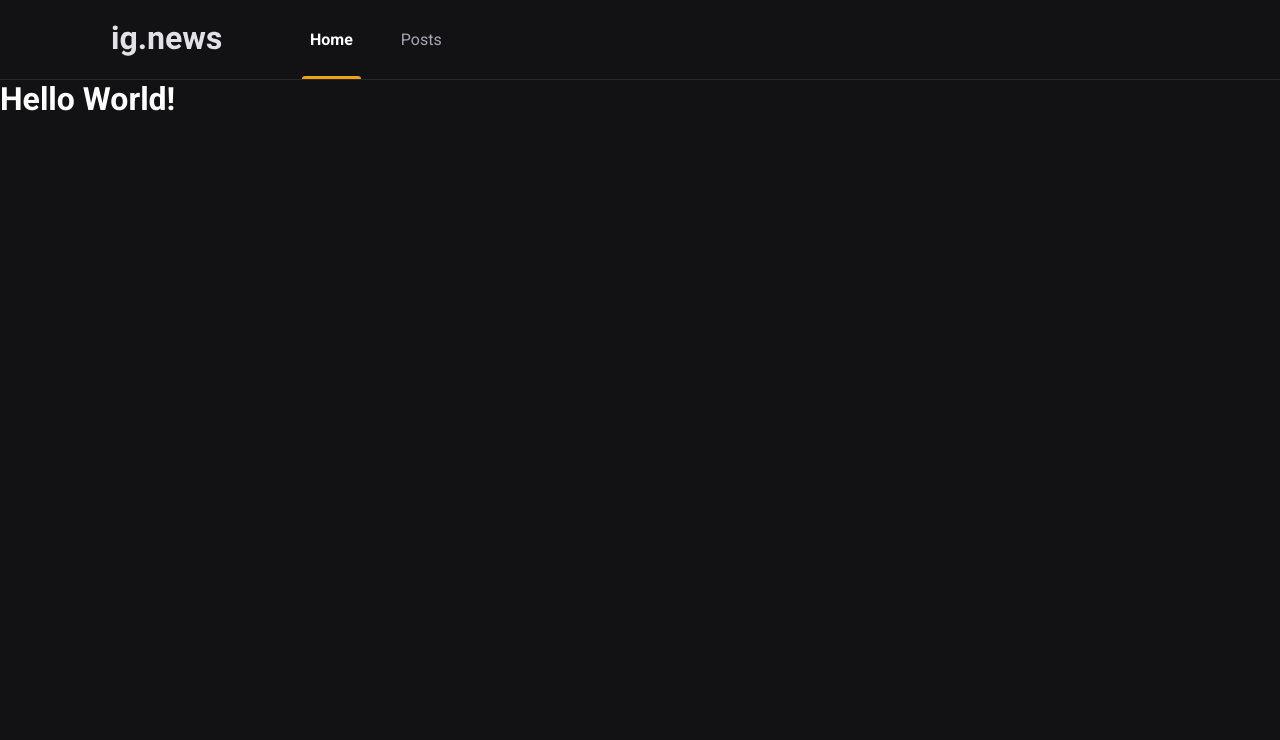
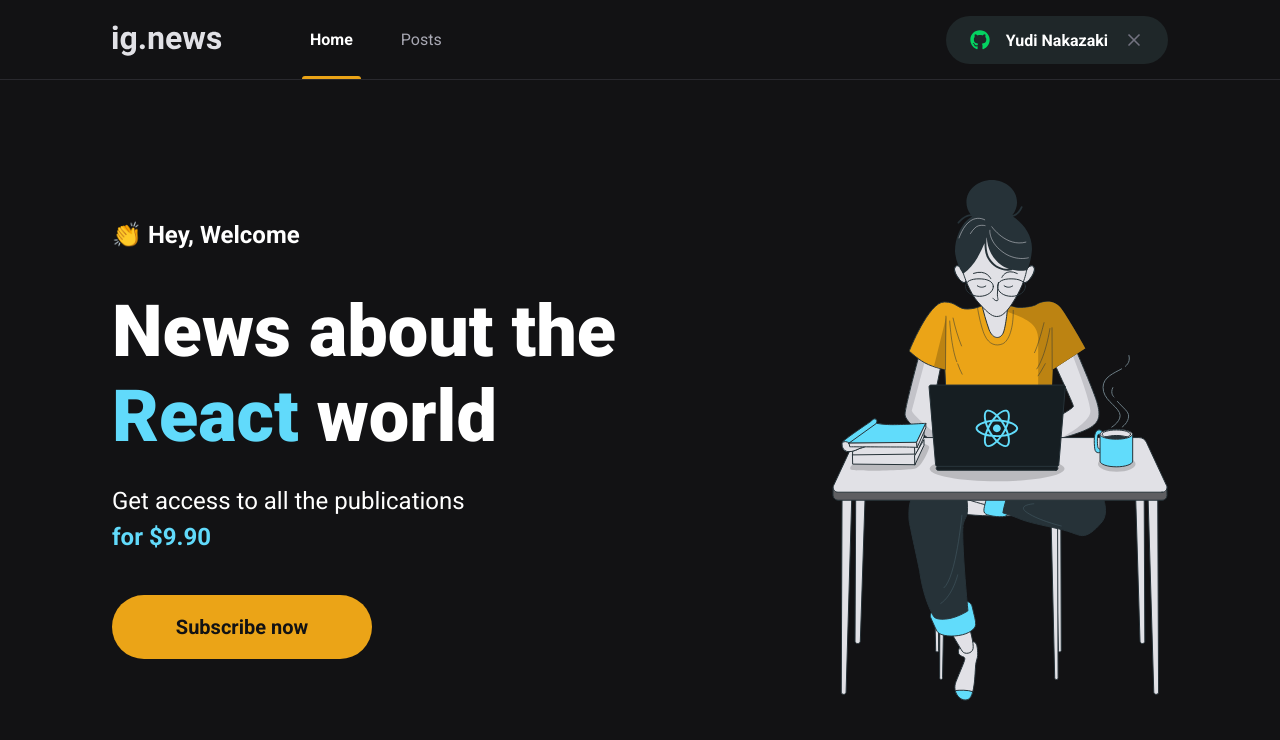
Before and after one commit to yudinakazaki/ignews, a Next.js app: page / in a window 1280 px wide. Shown: the top 740 px of the page. Built offline with nearby package versions, Linux system fonts and the light colour scheme.

Commit message:
feat: adding SignIn and Subscribe buttons

```diff
--- a/package.json
+++ b/package.json
@@ -12,6 +12,7 @@
     "next": "12.3.1",
     "react": "18.2.0",
     "react-dom": "18.2.0",
+    "react-icons": "^4.4.0",
     "sass": "^1.55.0"
   },
   "devDependencies": {
--- a/src/components/Header/index.tsx
+++ b/src/components/Header/index.tsx
@@ -1,3 +1,4 @@
+import { SignInButton } from '../SignInButton'
 import styles from './styles.module.scss'
 
 export function Header() {
@@ -9,6 +10,8 @@
           <a href="" className={styles.active}>Home</a>
           <a href="">Posts</a>
         </nav>
+
+        <SignInButton />
       </div>
     </header>
   )
--- a/src/components/Header/styles.module.scss
+++ b/src/components/Header/styles.module.scss
@@ -50,4 +50,8 @@
       }
     }
   }
+
+  button {
+    margin-left: auto;
+  }
 }
--- /dev/null
+++ b/src/components/SignInButton/index.tsx
@@ -0,0 +1,26 @@
+import { FaGithub } from 'react-icons/fa'
+import { FiX } from 'react-icons/fi'
+import styles from './styles.module.scss'
+
+export function SignInButton() {
+  const isUserLoggedIn = true
+
+  return isUserLoggedIn ? (
+    <button
+      type="button"
+      className={styles.signInButton}
+    >
+      <FaGithub color="#04d361"/>
+      Yudi Nakazaki
+      <FiX color="737380" className={styles.closeIcon} />
+    </button>
+  ) : (
+    <button
+      type="button"
+      className={styles.signInButton}
+    >
+      <FaGithub color="#eba417"/>
+      Sign in with Github
+    </button>
+  )
+}
--- /dev/null
+++ b/src/components/SignInButton/styles.module.scss
@@ -0,0 +1,31 @@
+.signInButton {
+  height: 3rem;
+  border-radius: 3rem;
+  background: var(--gray-850);
+  border: 0;
+  padding: 0 1.5rem;
+  display: flex;
+  align-items: center;
+  justify-content: center;
+  color: var(--white);
+  font-weight: bold;
+
+  svg {
+    width: 20px;
+    height: 20px;
+  }
+
+  svg:first-child {
+    margin-right: 1rem;
+  }
+
+  svg.closeIcon {
+    margin-left: 1rem;
+  }
+
+  transition: filter 0.2s;
+
+  &:hover {
+    filter: brightness(0.8);
+  }
+}
--- /dev/null
+++ b/src/components/SubscribeButton/index.tsx
@@ -0,0 +1,12 @@
+import styles from './styles.module.scss'
+
+export function SubscribeButton() {
+  return (
+    <button
+      type="button"
+      className={styles.subscribeButton}
+    >
+      Subscribe now
+    </button>
+  )
+}
--- /dev/null
+++ b/src/components/SubscribeButton/styles.module.scss
@@ -0,0 +1,18 @@
+.subscribeButton {
+  height: 4rem;
+  width: 260px;
+  border: 0;
+  border-radius: 2rem;
+  background: var(--yellow-500);
+  color: var(--gray-900);
+  font-size: 1.25rem;
+  font-weight: bold;
+  display: flex;
+  align-items: center;
+  justify-content: center;
+  transition: filter 0.2s;
+
+  &:hover {
+    filter: brightness(0.8)
+  }
+}
--- /dev/null
+++ b/src/pages/home.module.scss
@@ -0,0 +1,44 @@
+.contentContainter {
+  max-width: 1120px;
+  margin: 0 auto;
+  padding: 0 2rem;
+  height: calc(100vh - 5rem);
+  display: flex;
+  align-items: center;
+  justify-content: space-between;
+}
+
+.hero {
+  max-width: 600px;
+
+  > span {
+    font-size: 1.5rem;
+    font-weight: bold;
+  }
+
+  h1 {
+    font-size: 4.5rem;
+    font-weight: 4.5rem;
+    font-weight: 900;
+    margin-top: 2.5rem;
+
+    span {
+      color: var(--cyan-500);
+    }
+  }
+
+  p {
+    font-size: 1.5rem;
+    line-height: 2.25rem;
+    margin-top: 1.5rem;
+
+    span {
+      color: var(--cyan-500);
+      font-weight: bold;
+    }
+  }
+
+  button {
+    margin-top: 2.5rem;
+  }
+}
--- a/src/pages/index.tsx
+++ b/src/pages/index.tsx
@@ -1,12 +1,29 @@
 import Head from 'next/head'
+import { SubscribeButton } from '../components/SubscribeButton'
+import styles from './home.module.scss'
 
 export default function Home() {
   return (
     <>
       <Head>
-          <title>Início | ig.news</title>
+          <title>Home | ig.news</title>
       </Head>
-      <h1>Hello World!</h1>
+
+
+      <main className={styles.contentContainter}>
+        <section className={styles.hero}>
+          <span>👏 Hey, Welcome</span>
+          <h1>News about the <span>React</span> world</h1>
+          <p>
+            Get access to all the publications <br />
+            <span>for $9.90</span>
+          </p>
+
+          <SubscribeButton />
+        </section>
+
+        <img src="/images/avatar.svg" alt="Girl coding" />
+      </main>
     </>
   )
 }
--- a/src/styles/global.scss
+++ b/src/styles/global.scss
@@ -9,6 +9,7 @@
   --gray-100: #e1e1e6;
   --gray-300: #a8a8b3;
   --gray-800: #29292e;
+  --gray-850: #1f2729;
   --gray-900: #121214;
   --cyan-500: #61dafb;
   --yellow-500: #eba417;
```
Also changed, not shown: public/images/avatar.svg (added), 1 other file (tests, documents, lock files or other folders).
